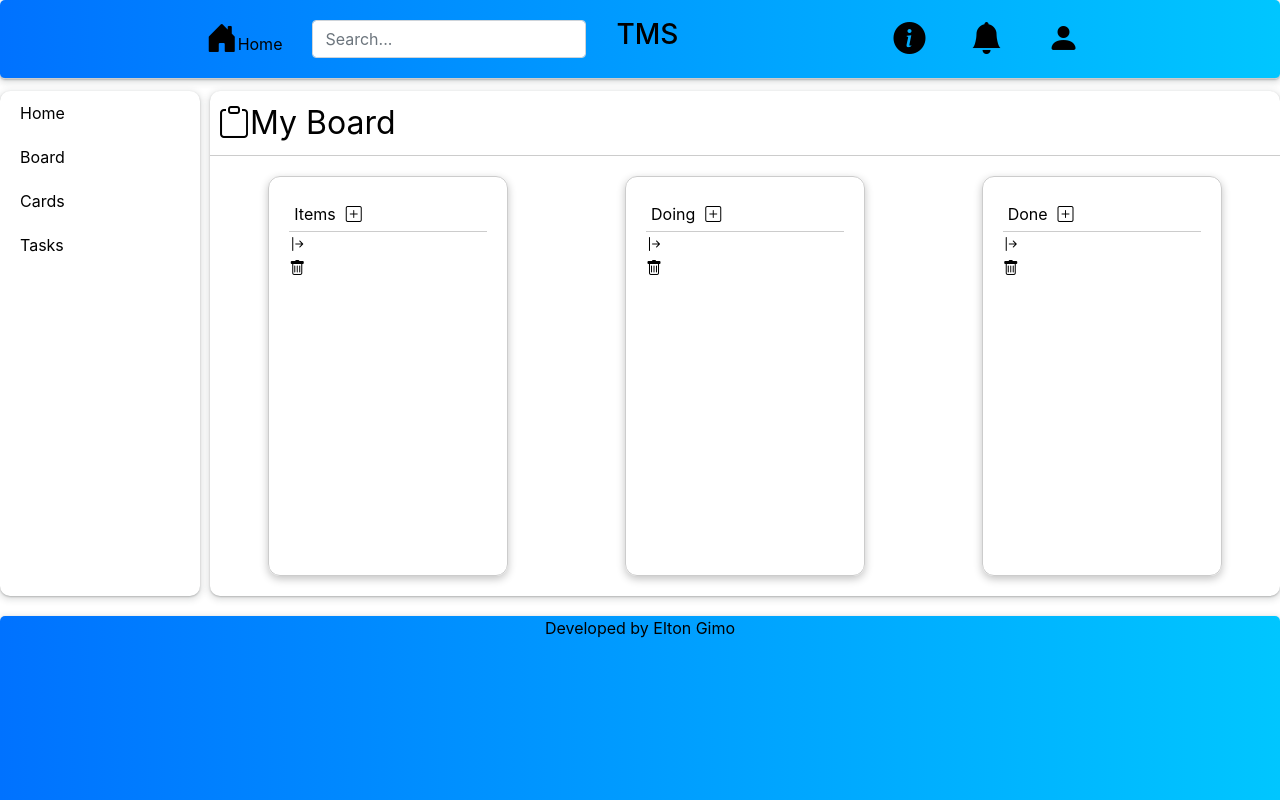
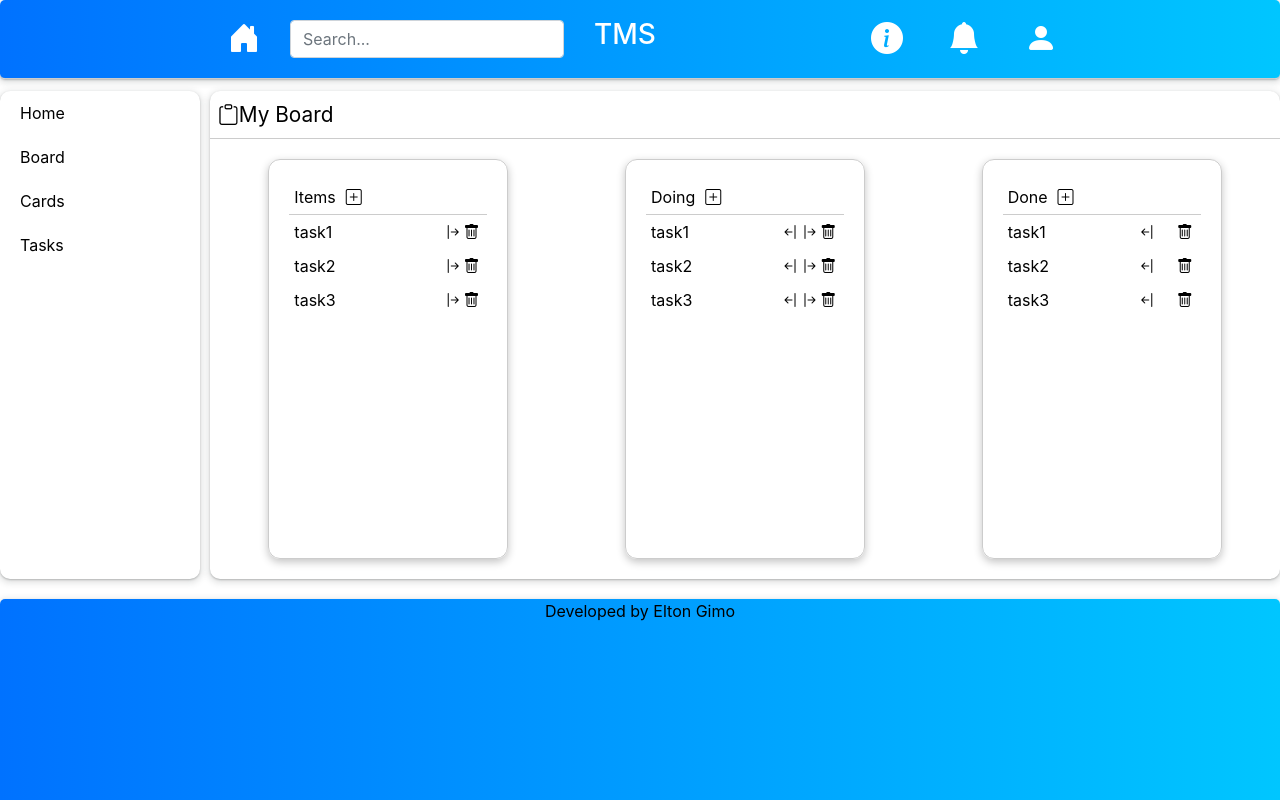
Before and after one commit to Eltongimo/TaskMan, a React (Create React App) app: page / in a window 1280 px wide. Shown: the top 800 px of the page. Built offline with nearby package versions, Linux system fonts and the light colour scheme.

Commit message:
some changes on frontend

```diff
--- a/public/index.html
+++ b/public/index.html
@@ -15,7 +15,7 @@
     <link rel="apple-touch-icon" href="%PUBLIC_URL%/logo192.png" />
     <link href="https://cdn.jsdelivr.net/npm/bootstrap@5.0.0-beta1/dist/css/bootstrap.min.css" rel="stylesheet" integrity="sha384-giJF6kkoqNQ00vy+HMDP7azOuL0xtbfIcaT9wjKHr8RbDVddVHyTfAAsrekwKmP1" crossorigin="anonymous">
     <link rel="stylesheet" href="https://cdn.jsdelivr.net/npm/bootstrap-icons@1.3.0/font/bootstrap-icons.css">
-    <title>My Task Manager System</title>
+    <title>My TSM</title>
   </head>
   <body>
     <noscript>You need to enable JavaScript to run this app.</noscript>
--- a/src/components/Board.css
+++ b/src/components/Board.css
@@ -17,7 +17,7 @@ section .board{
     border-bottom: solid #ccc;
     border-width: 0.1px;
     padding: 8px;
-    font-size: 2rem;
+    font-size: 1.3rem;
 }
 
 .stiky-notes-container{
--- a/src/components/Board.jsx
+++ b/src/components/Board.jsx
@@ -7,34 +7,32 @@ import React from 'react'
     The task must be come from user input....
 */
 function content(){
-    return ([<p>task1 </p>, <p>task2</p>,<p>task3</p>,])
+    return ([<p>task1</p>, <p>task2</p>,<p>task3</p>,])
 }
 
 export default props =>
         <section >
             <div className='board'>
                 <div className='title'>
-                    <i class="bi bi-clipboard"></i>
+                    <i className="bi bi-clipboard"></i>
                         My Board
                 </div>
 
                 <div className='stiky-notes-container'>
-                    <Sticky header = 'Items' content={content()}
-                        leftArrow='bi bi-arrow-bar-right'
-                        rigthArrow=''
-                        deleteItem='bi bi-trash'
-                        ></Sticky>
+                    <Sticky header='Items' content={content()}
+                        leftArrow=''
+                        rigthArrow='bi bi-arrow-bar-right'
+                        >
+                    </Sticky>
 
                     <Sticky header = 'Doing' content={content()}
-                            rigthArrow='bi bi-arrow-bar-left'
-                            leftArrow='bi bi-arrow-bar-right'
-                            deleteItem='bi bi-trash'
+                            rigthArrow='bi bi-arrow-bar-right'
+                            leftArrow='bi bi-arrow-bar-left'
                         ></Sticky>
 
                     <Sticky header = 'Done'  content={content()}
-                        leftArrow='bi bi-arrow-bar-right'
-                        rigthArrow='bi bi-arrow-bar-left'
-                        deleteItem='bi bi-trash'
+                        leftArrow='bi bi-arrow-bar-left'
+                        rigthArrow=''
                     ></Sticky>
                 </div>
             </div>
--- a/src/components/Header.css
+++ b/src/components/Header.css
@@ -1,7 +1,13 @@
 
 a{
+    text-decoration: none;
+    list-style: none;
+    color:black;
+}
+
+.icons.a:hover{
     color: black;
-    text-decoration: none;
+    background-color: green;
 }
 
 header{
@@ -15,6 +21,7 @@ header{
     box-shadow: rgba(60, 64, 67, 0.3) 0px 1px 2px 0px, rgba(60, 64, 67, 0.15) 0px 2px 6px 2px;
     border-bottom: 12px;
     border-radius: 5px;
+    color: white;
 }
 
 header .home{
@@ -34,7 +41,10 @@ header .search-input{
 
 header .logo{
     margin-left: 20px;
+}
 
+h3{
+    color: white;
 }
 
 header .icons{
--- a/src/components/Header.jsx
+++ b/src/components/Header.jsx
@@ -3,12 +3,11 @@ import './Header.css'
 
 export default props =>
    <header className='header'>
-        <div className="home">
+          <div className="home">
+               <a href='/'>
+                    <i class="bi bi-house-door-fill" style={{'cursor':'pointer','fontSize': '2rem', 'color': 'white'}}></i>
 
-          <a href='/'>
-               <i class="bi bi-house-door-fill" style={{'fontSize': '2rem', 'color': 'black'}}></i>
-               Home
-          </a>
+               </a>
           </div>
           <div className='search-input'>
                 <div class="form-outline">
@@ -21,19 +20,25 @@ export default props =>
           <div className='icons'>
                <div className='information-icon'>
                     <a href='/notification'>
-                         <i class="bi bi-info-circle-fill"></i>
+                         <i class="bi bi-info-circle-fill"
+                         style={{'cursor':'pointer','fontSize': '2rem', 'color': 'white'}}
+                         ></i>
                     </a>
                </div>
 
                <div className='notification-icon'>
                     <a href='/notification'>
-                         <i class="bi bi-bell-fill"></i>
+                         <i class="bi bi-bell-fill"
+                         style={{'cursor':'pointer','fontSize': '2rem', 'color': 'white'}}
+                         ></i>
                     </a>
                </div>
 
                <div className='account-icon'>
                     <a href='/account'>
-                         <i class="bi bi-person-fill"></i>
+                         <i class="bi bi-person-fill"
+                         style={{'cursor':'pointer','fontSize': '2rem', 'color': 'white'}}
+                         ></i>
                     </a>
                 </div>
           </div>
--- a/src/components/Menu.css
+++ b/src/components/Menu.css
@@ -24,5 +24,6 @@ nav ul li{
 
 nav ul li:hover{
     background: linear-gradient(135deg, #07a7e3 0%, #32dac3 100%);
+    border-radius: 10px;
     font-size: 1.5rem;
 }
--- a/src/components/Sticky.css
+++ b/src/components/Sticky.css
@@ -1,3 +1,6 @@
+div p{
+    margin: 0;
+}
 
 .header-container{
     display: flex;
@@ -10,9 +13,10 @@
     padding: 20px;
     margin: 20px 0px 20px 0px;
     width: 15rem;
-    height: 50vh;;
+    height: 50vh;
     box-shadow: rgba(0, 0, 0, 0.24) 0px 3px 8px;
     border-radius: 12px;
+    overflow: hidden;
 }
 
 .sticky-notes:hover{
@@ -32,3 +36,39 @@
 a{
     padding: 10px
 }
+
+
+.icon-container{
+    display:flex;
+    padding: 5px;
+}
+
+.taskDescription{
+    width: 70%;
+}
+
+.leftArrow{
+    width: 10%;
+}
+
+.rightArrow{
+    width:10%;
+}
+
+.deleteItem{
+    width: 10%;
+}
+
+.icon-container:hover{
+    border-bottom: #ccc 0.5px solid;
+}
+
+.bi-arrow-bar-left:hover, .bi-arrow-bar-right:hover{
+    cursor: pointer;
+    color: blue;
+}
+
+.bi-trash:hover{
+    cursor: pointer;
+    color: red;
+}
--- a/src/components/Sticky.jsx
+++ b/src/components/Sticky.jsx
@@ -3,8 +3,32 @@ import './Sticky.css'
 
 /*This elements mus come from Backend in very short future*/
 
-function getElementsForStickyNotes(){
+function getTaskElements(elements, leftArrow, rightArrow, deleteButton){
 
+    let result = []
+
+    for (let element in elements){
+        result.push(
+            <div className='icon-container'>
+                <div className='taskDescription'>
+                    {elements[element]}
+                </div>
+
+                <div className='leftArrow'>
+                    <i className={leftArrow}></i>
+                </div>
+
+                <div className='rightArrow'>
+                    <i className={rightArrow}></i>
+                </div>
+
+                <div className='deleteItem'>
+                    <i className='bi bi-trash'></i>
+                </div>
+        </div>
+        )
+    }
+    return result
 }
 
 export default props =>
@@ -13,24 +37,13 @@ export default props =>
             <div className='header'>
                 {props.header}
                 <a href="#">
-                    <i class="bi bi-plus-square"></i>
+                    <i className="bi bi-plus-square"></i>
                 </a>
             </div>
             <div className='content'>
-
-                <div className='icon-container'>
-
-                    <div className='leftArrow'>
-                        <i className={props.leftArrow}></i>
-                    </div>
-                    <div className='rightArrow'>
-                        <i class={props.rightArrow}></i>
-                    </div>
-
-                    <div className='deleteItem'>
-                        <i class={props.deleteItem}></i>
-                    </div>
-                </div>
+            {getTaskElements(props.content,
+                            props.leftArrow,
+                            props.rigthArrow)}
             </div>
         </div>
     </div>
```
Also changed, not shown: 1 other file (tests, documents, lock files or other folders).
